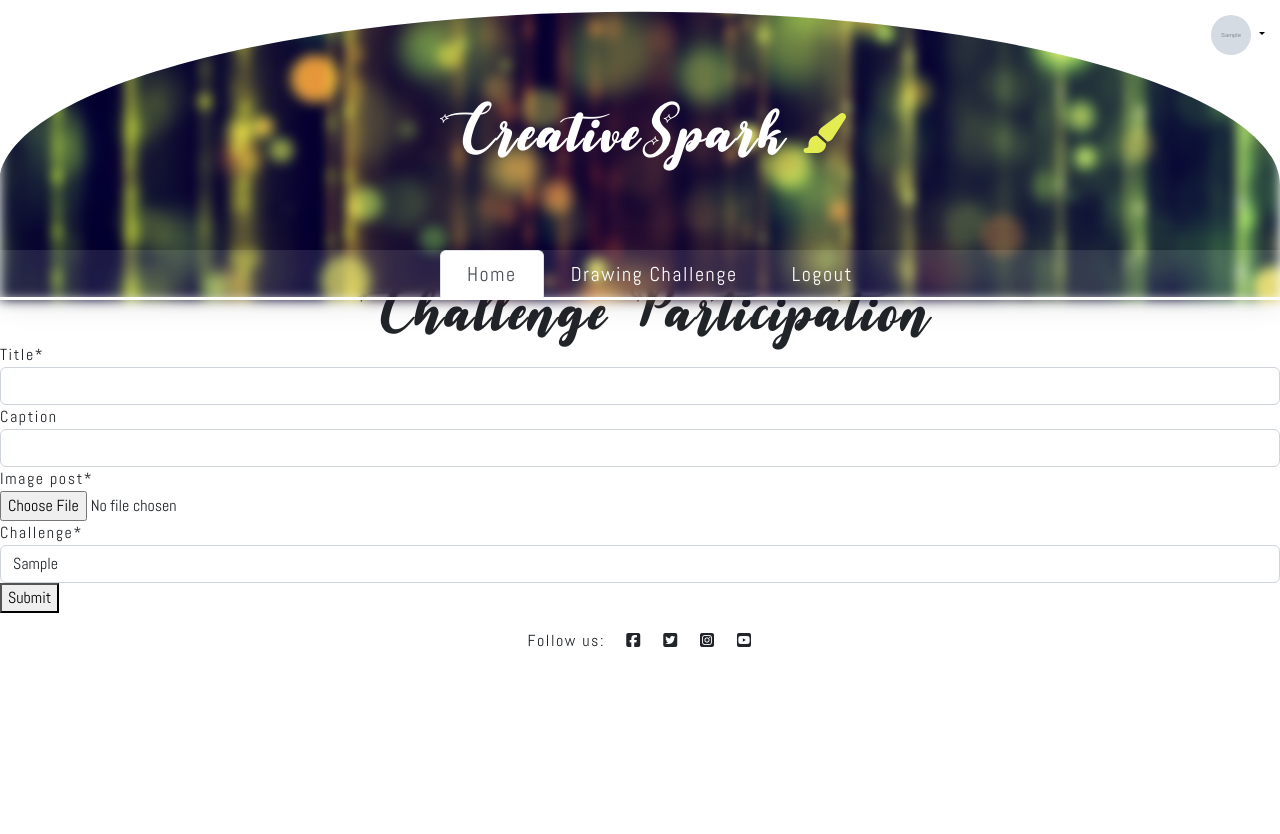
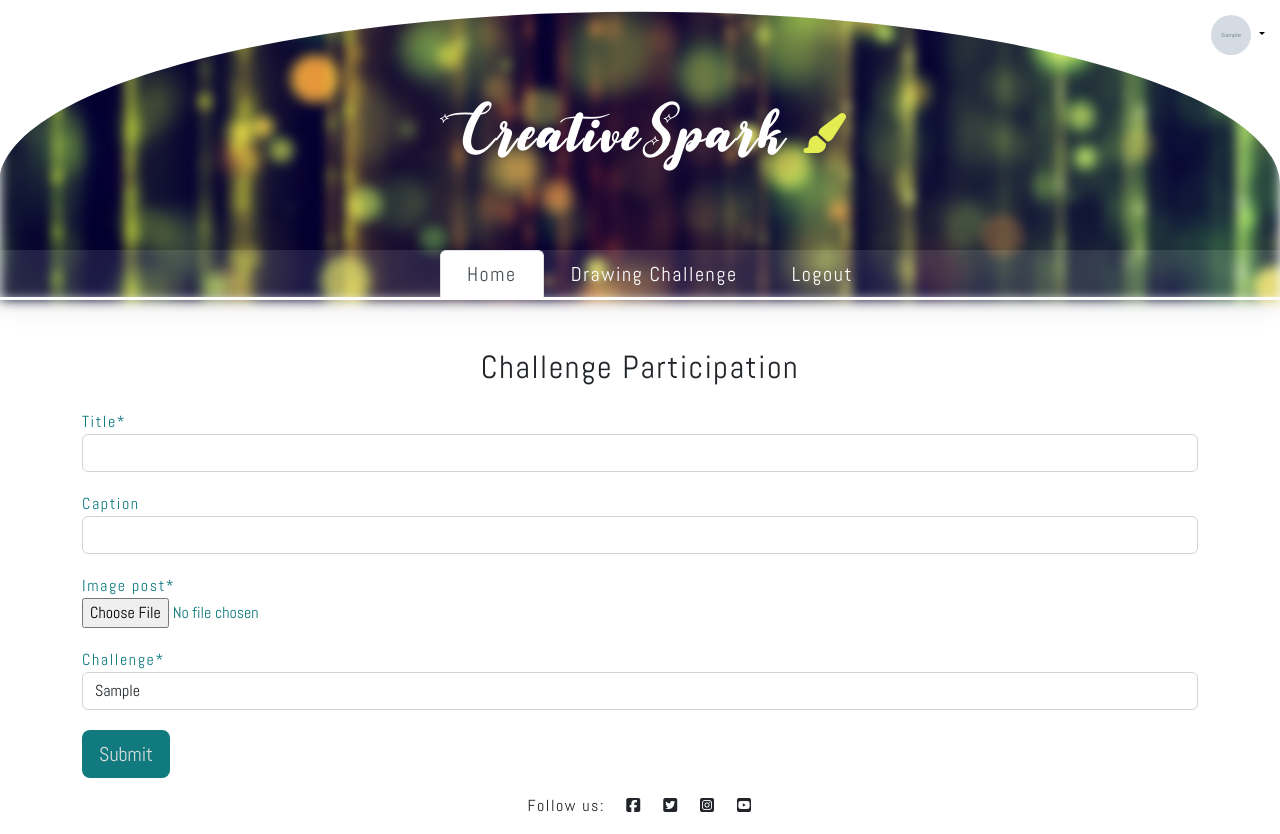
Before and after one commit to Stockman-Jr/Creative-Spark, a Django app: page /post/new/ in a window 1280 px wide. Before the commit the page ends 647 px from the top, so only its background shows below. Run offline with Django 3.2, Linux system fonts and the light colour scheme; a user stored in the database is signed in; tables that the repository leaves empty hold one stand-in row (values such as "Sample post"); grey boxes marked "Sample" are stand-in pictures; some libraries are stand-ins or nearby versions.

Commit message:
Add style to post upload form

```diff
--- a/static/css/style.css
+++ b/static/css/style.css
@@ -363,6 +363,24 @@ color: rgb(13, 91, 94);
   margin-bottom: 10px;
 }
 
+/*POST FORM*/
+
+.form-group {
+  margin-top: 20px;
+  color: #107a7e;
+}
+
+.post-btn {
+  background-color: #107a7e;
+  color: #dadddd;
+  margin-top: 20px;
+}
+
+.post-btn:hover {
+  background-color: #07a07f;
+  color: #dadddd;
+}
+
 
 
 /*MEDIA-QUERIES*/
--- a/templates/post_upload.html
+++ b/templates/post_upload.html
@@ -3,15 +3,17 @@
 {% block content %}
 {% load crispy_forms_tags %}
 
-<h1>Challenge Participation</h1>
-<form method="POST" enctype="multipart/form-data">
+<div class="container mt-5">
+<h2 class="text-center mb-4">Challenge Participation</h2>
+<form class="post-form" method="POST" enctype="multipart/form-data">
     {% csrf_token %}
 
     {{ post_form | crispy }}
 
 
-    <button type="submit">Submit</button>
+    <button class="btn btn-lg post-btn" type="submit">Submit</button>
 </form>
+</div>
 
 
 {%endblock%}
```
